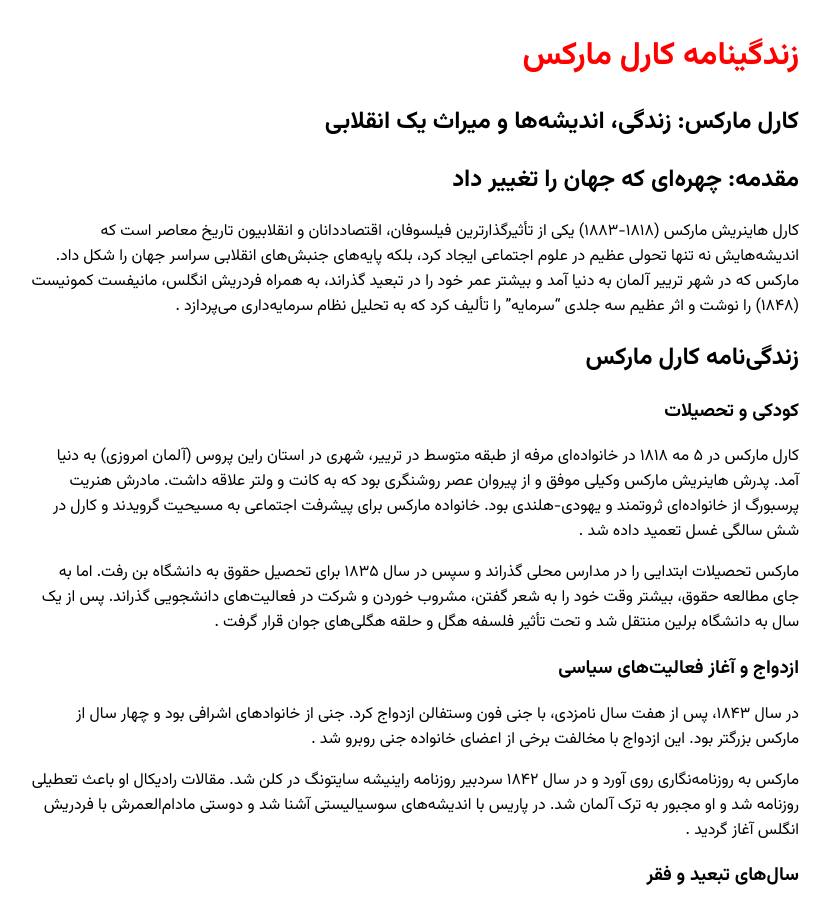
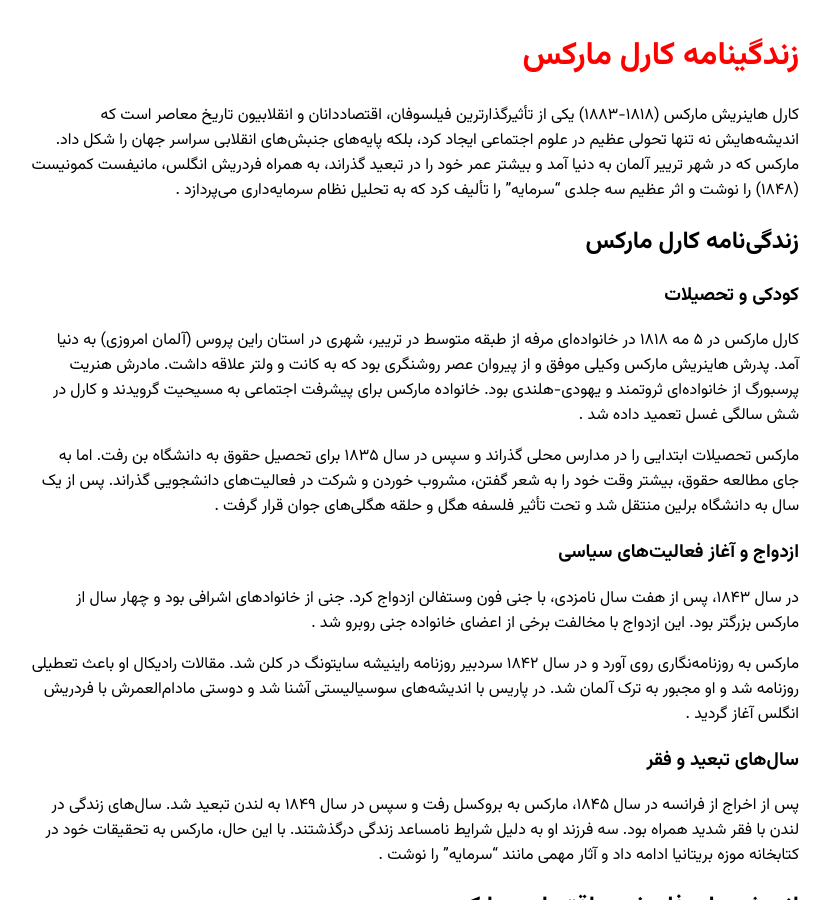
Before and after one commit to darkblog/darkblog.github.io, a Jekyll site: the page built from _posts/2025-2-3-10.md, in a window 1280 px wide and 900 px high. Shown: the whole window, without its empty margins (225-1056 px from the left). Built offline with Jekyll 4.4.1, drawn with Linux system fonts in a browser that asks for light colours.

Commit message:
Update 2025-2-3-10.md

```diff
--- a/_posts/2025-2-3-10.md
+++ b/_posts/2025-2-3-10.md
@@ -2,10 +2,6 @@
 layout: post
 title: زندگینامه کارل مارکس
 ---
-
-## کارل مارکس: زندگی، اندیشه‌ها و میراث یک انقلابی
-
-## مقدمه: چهره‌ای که جهان را تغییر داد
 
 کارل هاینریش مارکس (۱۸۱۸-۱۸۸۳) یکی از تأثیرگذارترین فیلسوفان، اقتصاددانان و انقلابیون تاریخ معاصر است که اندیشه‌هایش نه تنها تحولی عظیم در علوم اجتماعی ایجاد کرد، بلکه پایه‌های جنبش‌های انقلابی سراسر جهان را شکل داد. مارکس که در شهر ترییر آلمان به دنیا آمد و بیشتر عمر خود را در تبعید گذراند، به همراه فردریش انگلس، مانیفست کمونیست (۱۸۴۸) را نوشت و اثر عظیم سه جلدی "سرمایه" را تألیف کرد که به تحلیل نظام سرمایه‌داری می‌پردازد .
 
```
